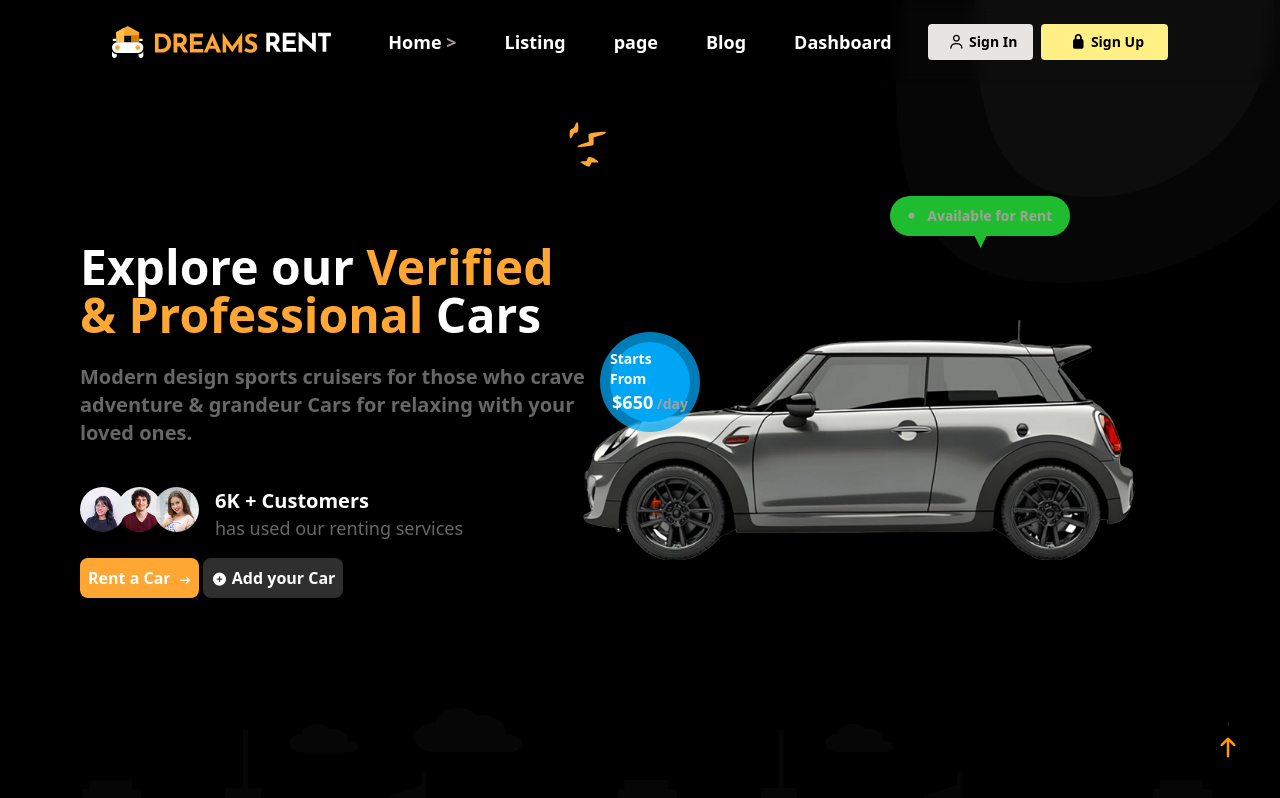
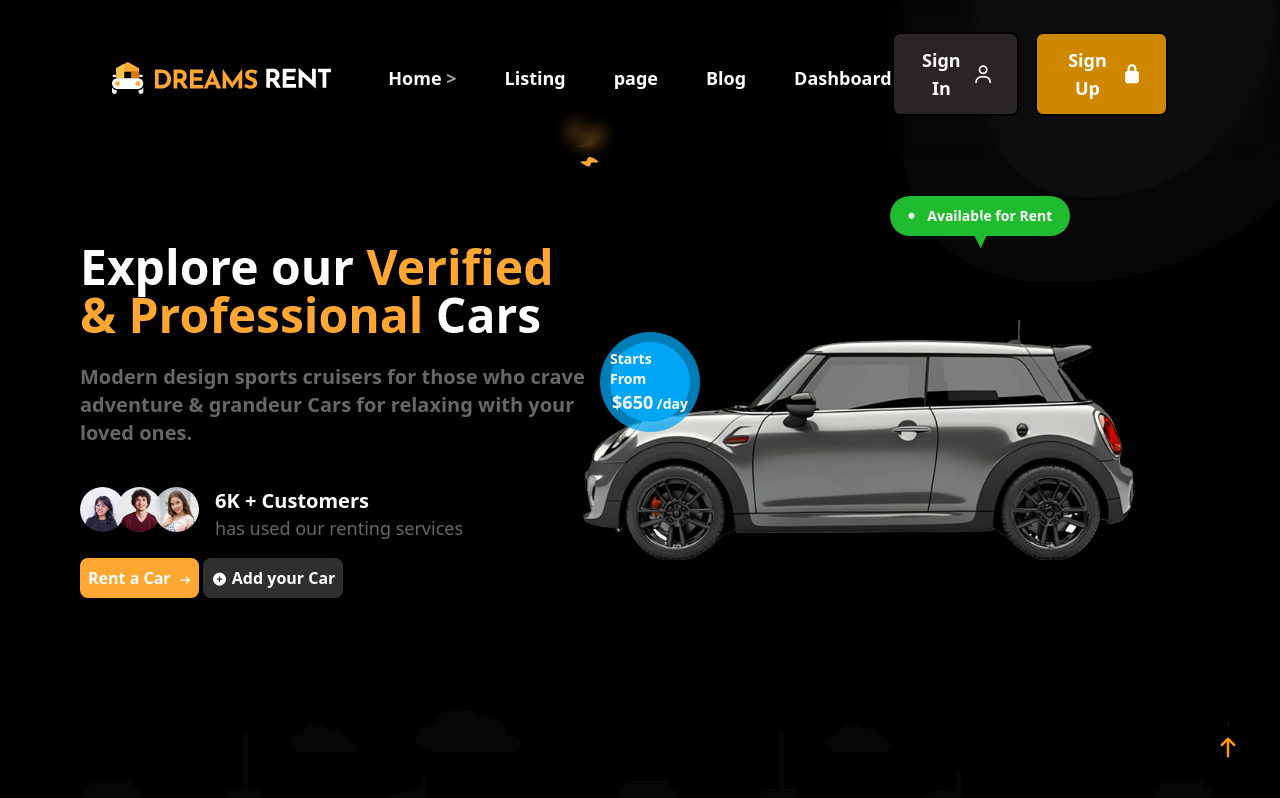
Before and after one commit to seeta-ai/car-rent, a plain HTML site: page index.html in a window 1280 px wide. Shown: the top 798 px of the page. Drawn offline with nearby package versions, Linux system fonts and the light colour scheme.

Commit message:
nvbar btn

```diff
--- a/index.html
+++ b/index.html
@@ -75,14 +75,32 @@
                     <li class="text-white hover:text-yellow-600">Blog</li>
                     <li class="text-white hover:text-yellow-600">Dashboard</li>
                 </ul>
-                <div class="hidden lg:flex lg:flex-1 lg:justify-end gap-2">
-                    <a href="#"
+                <div class="hidden lg:flex lg:flex-1 lg:justify-end gap-4 lg:mt-2">
+                    <!-- <a href="#"
                         class="font-semibold text-black xl:px-4 xl:py-2 rounded bg-stone-200 lg:px-3 lg:py-1 text-sm xl:text-sm "><i
-                            class="fa-regular fa-user mx-1"></i>Sign In</a>
-
-                    <a href="#"
+                            class="fa-regular fa-user mx-1"></i>Sign In</a> -->
+                             <button
+                                    class=" btn relative overflow-hidden bg-stone-800 text-white font-bold xl:px-5 xl:py-3 rounded-lg border-2 border-black group  flex mb-4">
+                                    <span class="relative z-10 flex items-center text-lg">
+                                        Sign In
+                                        <!-- <i class="fa-solid fa-arrow-right text-[10px] ms-1"></i> -->
+                                         <i
+                            class="fa-regular fa-user mx-1"></i>
+                                    </span>
+                                </button>
+
+                    <!-- <a href="#"
                         class="font-semibold text-black xl:px-6 xl:py-2 rounded bg-yellow-200 lg:px-3 lg:py-1 text-sm xl:text-sm "><i
-                            class="fa-solid fa-lock mx-1"></i>Sign Up</a>
+                            class="fa-solid fa-lock mx-1"></i>Sign Up</a> -->
+                             <button
+                                    class=" btn  relative overflow-hidden bg-yellow-600 text-white font-bold xl:px-5 xl:py-3 rounded-lg border-2 border-black group  flex mb-4">
+                                    <span class="relative z-10 flex items-center text-lg">
+                                        Sign Up
+                                        <!-- <i class="fa-solid fa-arrow-right text-[10px] ms-1"></i> -->
+                                         <i
+                            class="fa-solid fa-lock mx-1"></i>
+                                    </span>
+                                </button>
 
                 </div>
             </nav>
@@ -212,7 +230,7 @@
                             class="  bg-sky-500/100 w-20 h-20 rounded-full flex flex-col justify-center items-center ">
 
                             <p class="text-white font-bold  text-sm">Starts From</p>
-                            <h6 class="text-white font-bold text-[18px]">$650<span class="text-stone-400 text-sm">
+                            <h6 class="text-white font-bold text-[18px]">$650<span class="text-white text-sm">
                                     /day</span>
                             </h6>
                         </span>
@@ -222,8 +240,8 @@
 
                     <span
                         class=" bg-[#1FBC2F] w-45 h-10 rounded-full flex  justify-center items-center absolute top-49 right-[130px] ">
-                        <i class="fa-solid fa-circle text-stone-400 text-[6px] me-3"></i>
-                        <p class="text-stone-400 font-bold  text-sm"> Available for Rent</p>
+                        <i class="fa-solid fa-circle text-white text-[6px] me-3"></i>
+                        <p class="text-white font-bold  text-sm"> Available for Rent</p>
                         <div class="w-4 h-4 skew-20 bg-[#1FBC2F] absolute rotate-45 -bottom-1  "></div>
                     </span>
                     <!-- </div> -->
```
Also changed, not shown: demo.html (added).
